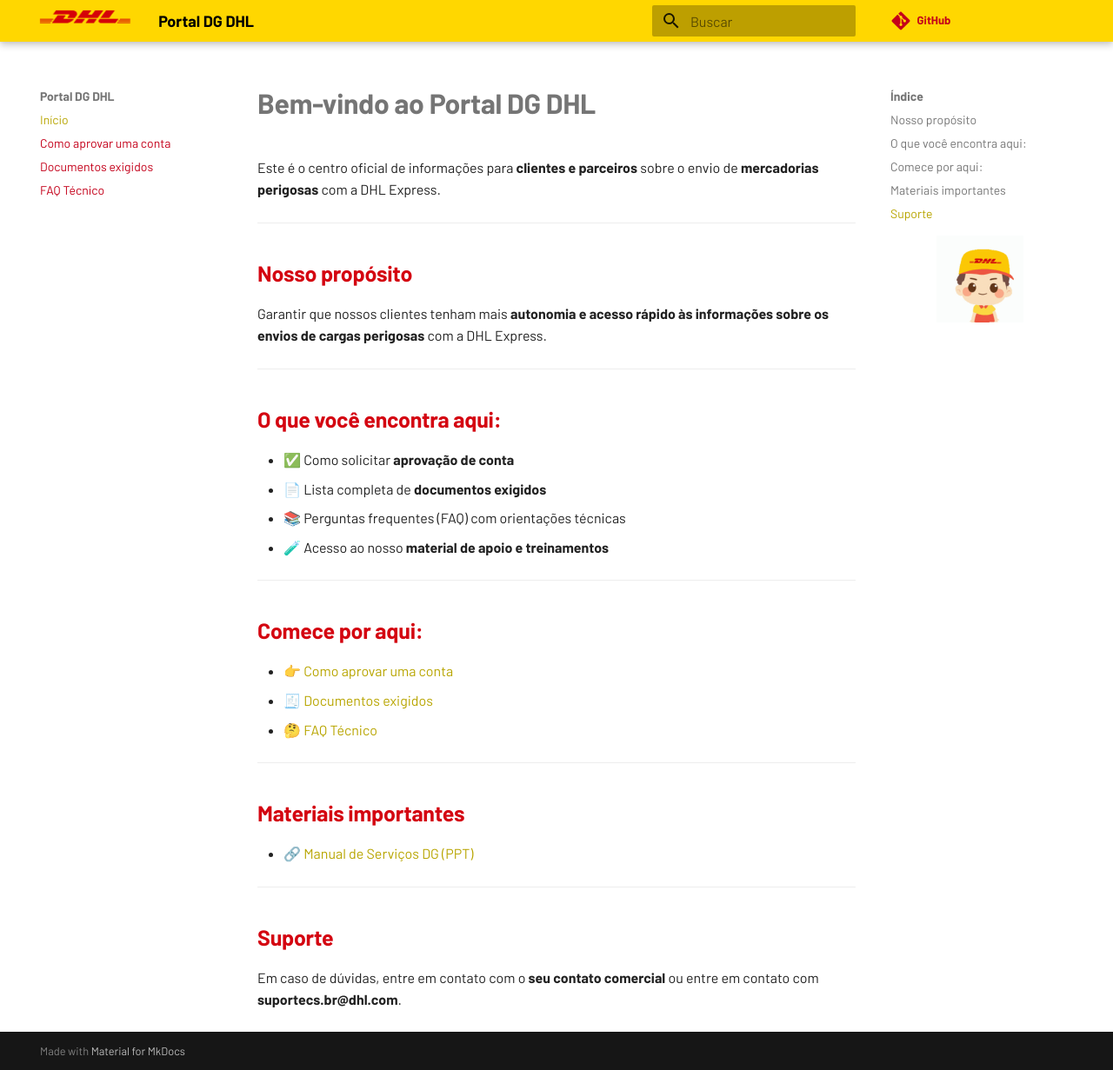
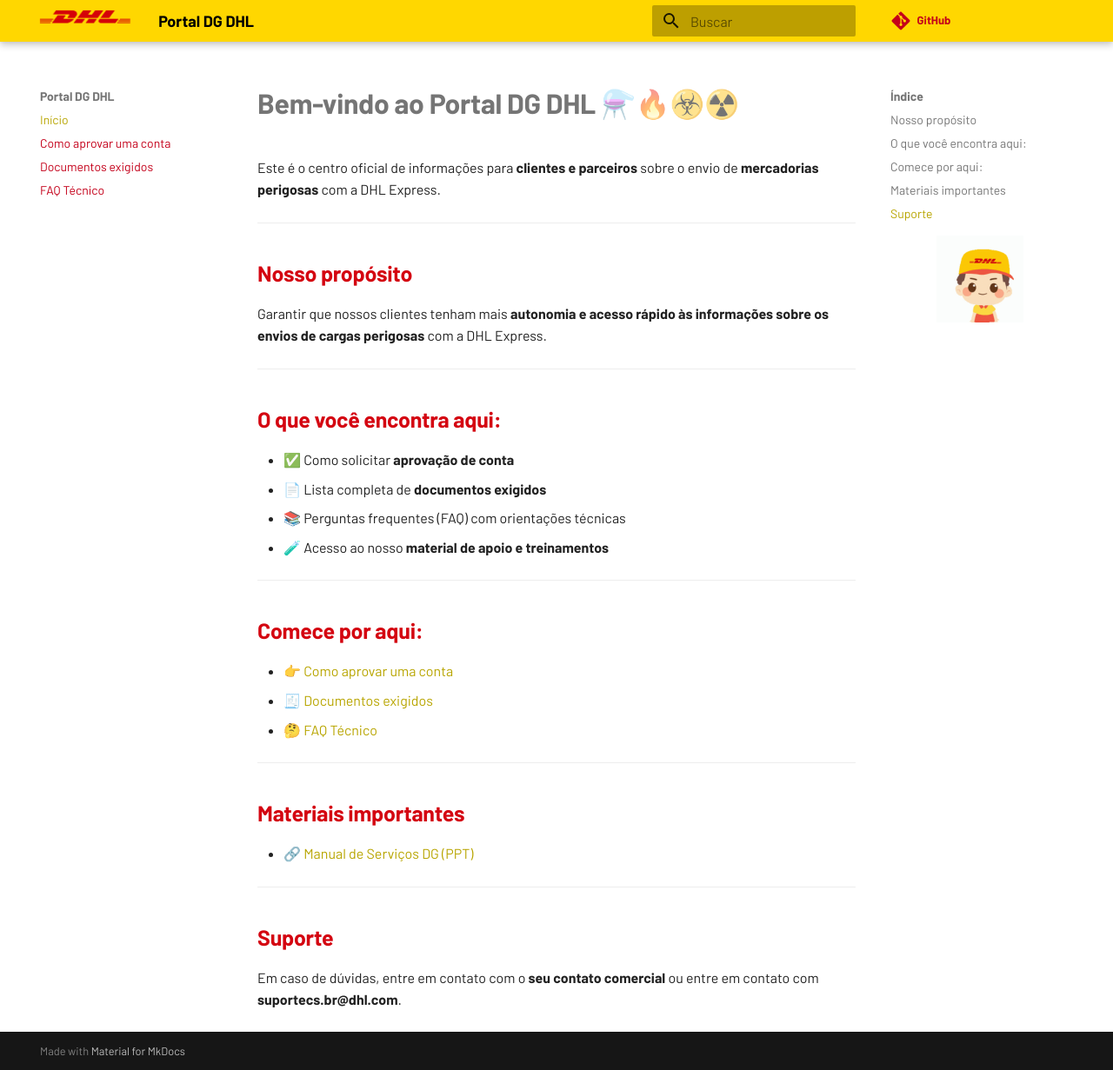
Before and after one commit to portaldangerousgoods/dpdhl, an MkDocs documentation site: the page built from docs/index.md, in a window 1280 px wide and 1231 px high. Shown: the whole window at 87% size. Built offline with MkDocs 1.6.1 and Material for MkDocs 9.7.7, drawn with Linux system fonts in a browser that asks for light colours; comment, search, counter and statistics services are not loaded.

```diff
--- a/docs/index.md
+++ b/docs/index.md
@@ -1,4 +1,4 @@
-# **Bem-vindo ao Portal DG DHL**
+# **Bem-vindo ao Portal DG DHL ⚗️🔥☣️☢️**
 
 Este é o centro oficial de informações para **clientes e parceiros** sobre o envio de **mercadorias perigosas** com a DHL Express.
 
```
